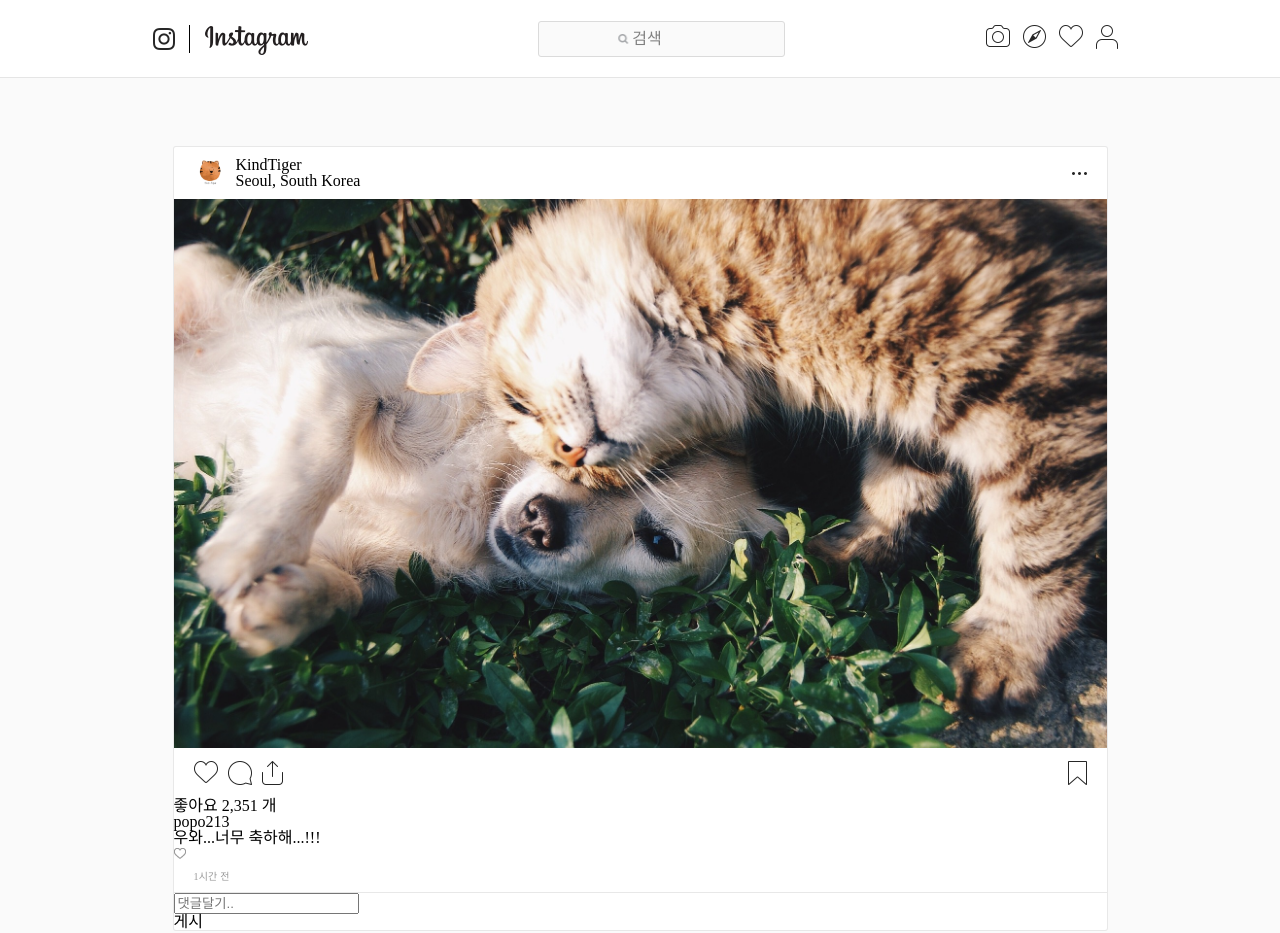
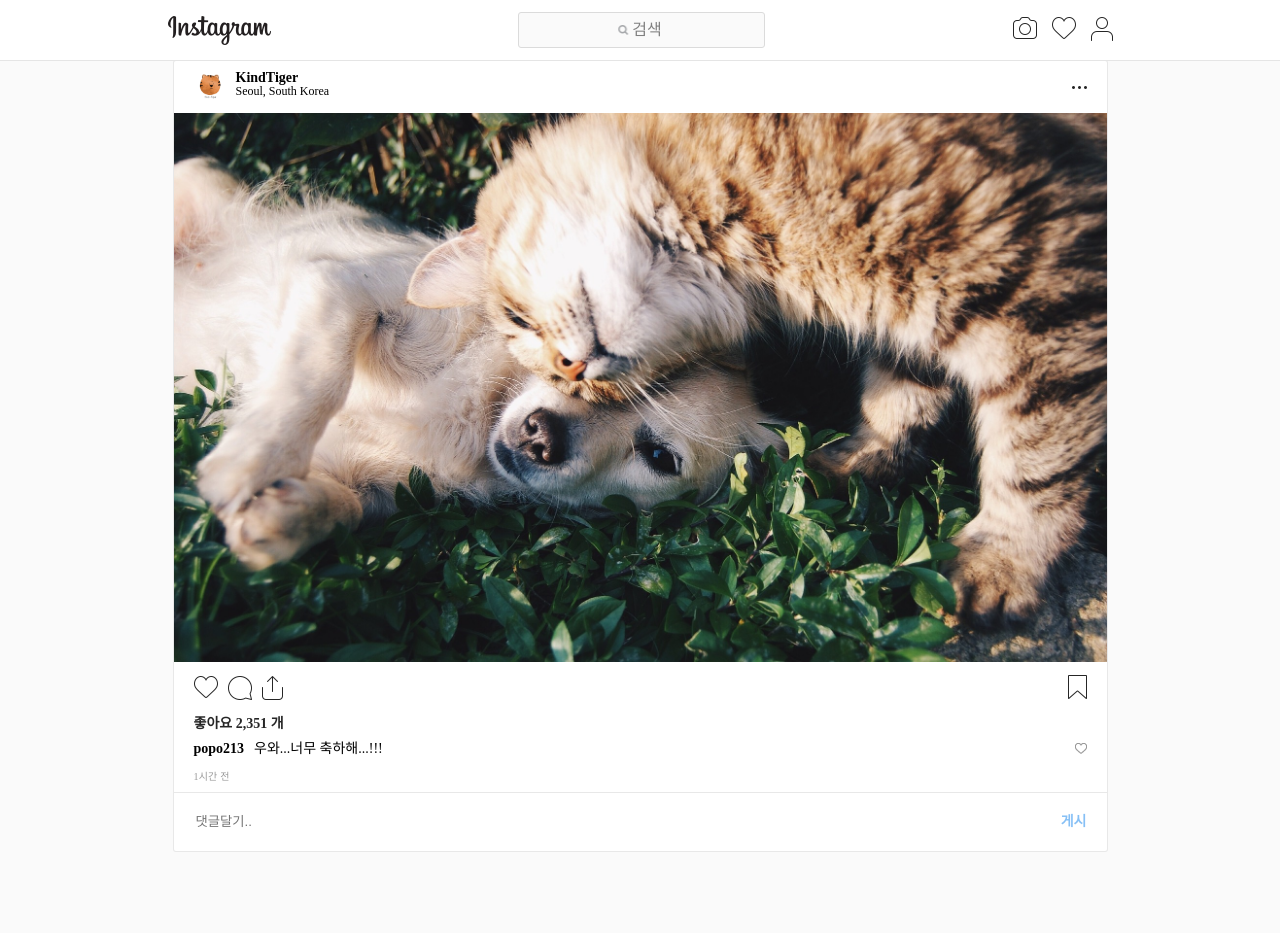
Before and after one commit to miro7923/Tumsup, a plain HTML site: page follow.html in a window 1280 px wide. After the commit the page ends 912 px from the top, so only its background shows below. Drawn offline with Linux system fonts and the light colour scheme.

Commit message:
follow.html 레이아웃 수정

```diff
--- a/css/common.css
+++ b/css/common.css
@@ -184,7 +184,7 @@ body {
 }
 
 #header .inner .logo {
-    padding-left: 10px;
+    padding-left: 15px;
 }
 
 #header .search_field {
@@ -246,7 +246,7 @@ body {
 
 #main_container {
     /*height: 100vh;*/
-    padding-top: 135px;
+    padding-top: 60px;
     display: flex;
     justify-content: center;
     order: 1;
@@ -261,7 +261,7 @@ body {
 
 @media screen and (max-width: 1100px) {
     #main_container {
-        padding-top: 220px;
+/*        padding-top: 220px;*/
     }
 
     #header .h_inner {
@@ -299,7 +299,7 @@ body {
     }
 
     #main_container {
-        padding-top: 181px;
+/*        padding-top: 181px;*/
 
     }
 
--- a/css/style.css
+++ b/css/style.css
@@ -34,7 +34,7 @@ body{
 
 #header .inner{
     width: 975px;
-    height: 77px;
+    height: 60px;
     margin: 0 auto;
     display:flex;
     justify-content: space-between;
@@ -129,10 +129,10 @@ body{
 }
 
 #header .right_icons{
-    width: 132px;
+    width: 100px;
     display: flex;
     justify-content: space-between;
-    padding-right: 10px;
+    padding-right: 15px;
 }
 #header .right_icons > div{
 
@@ -141,7 +141,7 @@ body{
 
 
 #main_container{
-    padding-top: 130px;
+/*    padding-top: 130px;*/
     display: flex;
     justify-content: center;
 }
@@ -479,7 +479,7 @@ body{
     }
 
     #main_container{
-        padding-top: 220px;
+/*        padding-top: 220px;*/
     }
     #main_container .inner{
         width: 93.5%;
--- a/follow.html
+++ b/follow.html
@@ -6,22 +6,28 @@
           content="width=device-width, user-scalable=no, initial-scale=1.0, maximum-scale=1.0, minimum-scale=1.0">
 
     <!-- Facebook Meta Tags / 페이스북 오픈 그래프 -->
+<!--
     <meta property="og:url" content="http://kindtiger.dothome.co.kr/insta">
     <meta property="og:type" content="website">
     <meta property="og:title" content="instagram">
     <meta property="og:description" content="instagram clone">
     <meta property="og:image" content="http://kindtiger.dothome.co.kr/insta/imgs/instagram.jpeg">
-    .
+-->
+
     <!-- Twitter Meta Tags / 트위터 -->
+<!--
     <meta name="twitter:card" content="instagram clone">
     <meta name="twitter:title" content="instagram">
     <meta name="twitter:description" content="instagram clone">
     <meta name="twitter:image" content="http://kindtiger.dothome.co.kr/insta/imgs/instagram.jpeg">
+-->
 
     <!-- Google / Search Engine Tags / 구글 검색 엔진 -->
+<!--
     <meta itemprop="name" content="instagram">
     <meta itemprop="description" content="instagram clone">
     <meta itemprop="image" content="http://kindtiger.dothome.co.kr/insta/imgs/instagram.jpeg">
+-->
 
 
     <title>instagram</title>
@@ -46,11 +52,10 @@
 <section id="container">
 
     <header id="header">
-        <section class="h_inner">
+        <section class="inner">
 
             <h1 class="logo">
                 <a href="index.html">
-                    <div class="sprite_insta_icon"></div>
                     <div>
                         <div class="sprite_write_logo"></div>
                     </div>
@@ -69,7 +74,6 @@
 
             <div class="right_icons">
                 <a href="new_post.html"><div class="sprite_camera_icon"></div></a>
-                <a href="login.html"><div class="sprite_compass_icon"></div></a>
                 <a href="follow.html"><div class="sprite_heart_icon_outline"></div></a>
                 <a href="profile.html"><div class="sprite_user_icon_outline"></div></a>
             </div>
@@ -77,12 +81,9 @@
     </header>
 
 
-    <div id="main_container">
-
-        <section class="b_inner">
-
+    <section id="main_container">
+        <div class="inner">
             <div class="contents_box">
-
                 <article class="contents cont01">
                     <header class="top">
                         <div class="user_container">
@@ -90,8 +91,8 @@
                                 <img src="imgs/thumb.jpeg" alt="">
                             </div>
                             <div class="user_name">
-                                <div class="nick_name">KindTiger</div>
-                                <div class="country">Seoul, South Korea</div>
+                                <div class="nick_name m_text">KindTiger</div>
+                                <div class="country s_text">Seoul, South Korea</div>
                             </div>
                         </div>
                         <div class="sprite_more_icon"></div>
@@ -107,65 +108,46 @@
                     <div class="bottom_icons">
                         <div class="left_icons">
                             <div class="heart_btn">
-                                <div class="sprite_heart_icon_outline" data-name="heartbeat"></div>
+                                <div class="sprite_heart_icon_outline" name="39"  data-name="heartbeat"></div>
                             </div>
-                            <div>
-                                <div class="sprite_bubble_icon"></div>
-                            </div>
-                            <div>
-                                <div class="sprite_share_icon"></div>
-                            </div>
+                            <div class="sprite_bubble_icon"></div>
+                            <div class="sprite_share_icon" data-name="share"></div>
                         </div>
-
                         <div class="right_icon">
-                            <div class="sprite_bookmark_outline"></div>
+                            <div class="sprite_bookmark_outline" data-name="bookmark"></div>
                         </div>
                     </div>
 
-                    <div class="count_likes">
+                    <div class="likes m_text">
                         좋아요
-                        <span class="count">2,351</span>
+                        <span id="like-count-39">2,351</span>
+                        <span id="bookmark-count-39"></span>
                         개
                     </div>
 
-                    <div class="commet_container">
-
-                        <div class="commet">
-                            <div class="nick_name">
-                                popo213
-                            </div>
-                            <div>
-                                우와...너무 축하해...!!!
+                    <div class="comment_container">
+                        <div class="comment" id="comment-list-ajax-post37">
+                            <div class="comment-detail">
+                                <div class="nick_name m_text">popo213</div>
+                                <div>우와...너무 축하해...!!!</div>
                             </div>
                         </div>
-
                         <div class="small_heart">
                             <div class="sprite_small_heart_icon_outline"></div>
                         </div>
-
                     </div>
 
                     <div class="timer">1시간 전</div>
 
-                    <div class="commit_field">
+                    <div class="comment_field" id="add-comment-post37">
                         <input type="text" placeholder="댓글달기..">
 
-                        <div class="upload_btn">게시</div>
+                        <div class="upload_btn m_text">게시</div>
                     </div>
-
-
                 </article>
-
-
-
-
-
-
-
             </div>
-
-        </section>
-    </div>
+        </div>
+    </section>
 
 
 </section>
```
Also changed, not shown: index.html (+1 -5 lines), new_post.html (+1 -3 lines).
